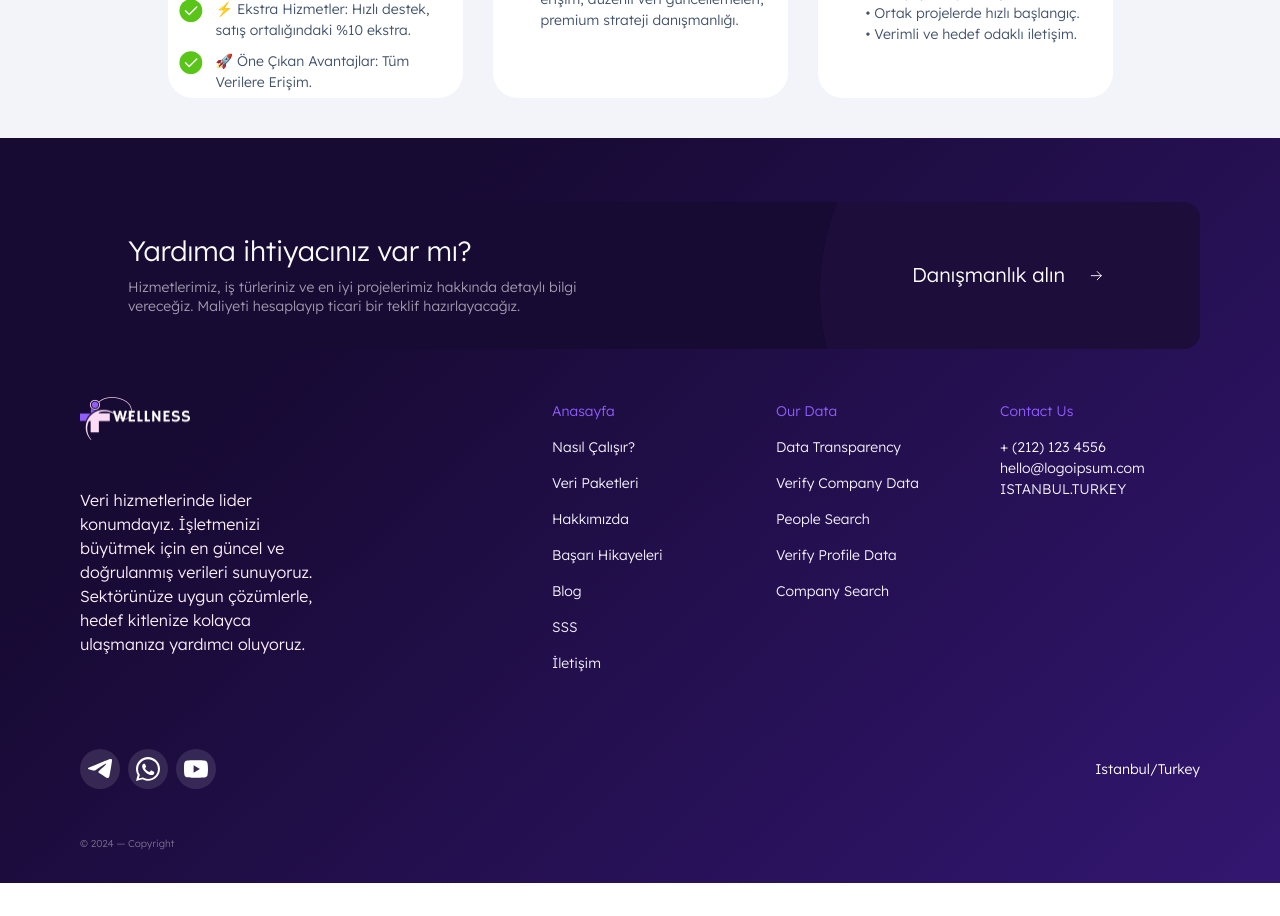
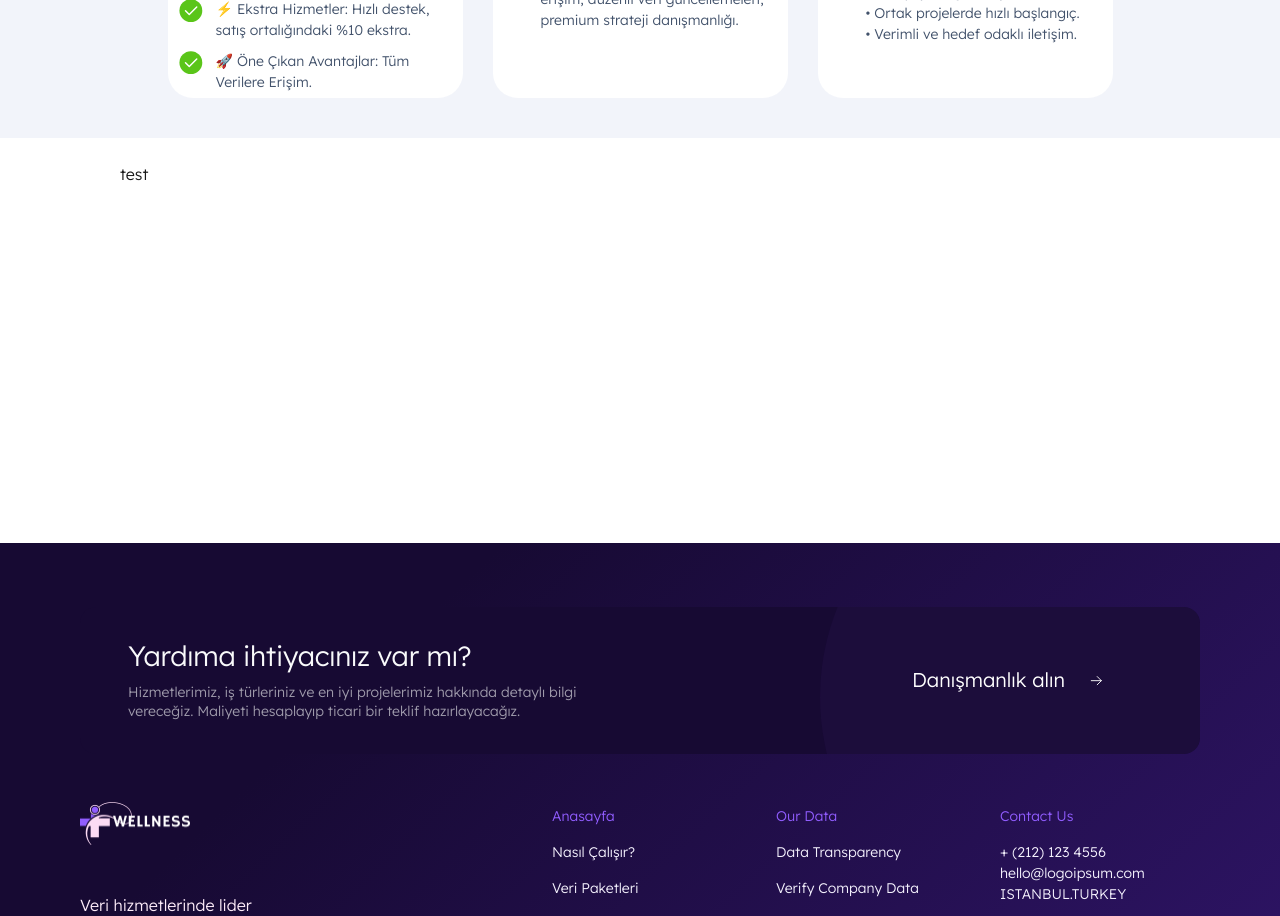
Before and after one commit to Medyanes-360/big-data-sale, a Next.js app: page /data-packages in a window 1280 px wide. Shown: the part 1620-2536 px from the top of the page. Before the commit the page ends 2503 px from the top, so only its background shows below. Built offline with nearby package versions, Linux system fonts and the light colour scheme.

Commit message:
Data Packages Page - Statistics section create folder and file - add containers

```diff
--- /dev/null
+++ b/components/dataPackagesPage /index.jsx
@@ -0,0 +1,12 @@
+import React from "react";
+import StaticsSection from "./statisticsSection/index";
+
+function DataPackagesPages() {
+  return (
+    <>
+      <StaticsSection />
+    </>
+  );
+}
+
+export default DataPackagesPages;
--- /dev/null
+++ b/components/dataPackagesPage /statisticsSection/index.jsx
@@ -0,0 +1,11 @@
+import React from "react";
+
+function StaticsSection() {
+  return (
+    <section className="w-full h-[405px] bg-white flex flex-col gap-6 px-[120px] py-6">
+      test
+    </section>
+  );
+}
+
+export default StaticsSection;
--- a/containers/dataPackages/index.jsx
+++ b/containers/dataPackages/index.jsx
@@ -1,9 +1,11 @@
 import SectionPackages from "@/components/home/sectionPackages";
+import DataPackagesPages from "../../components/dataPackagesPage /index";
 
 export default function DataPackagesPageContainer() {
   return (
     <>
       <SectionPackages />
+      <DataPackagesPages />
     </>
   );
 }
```
